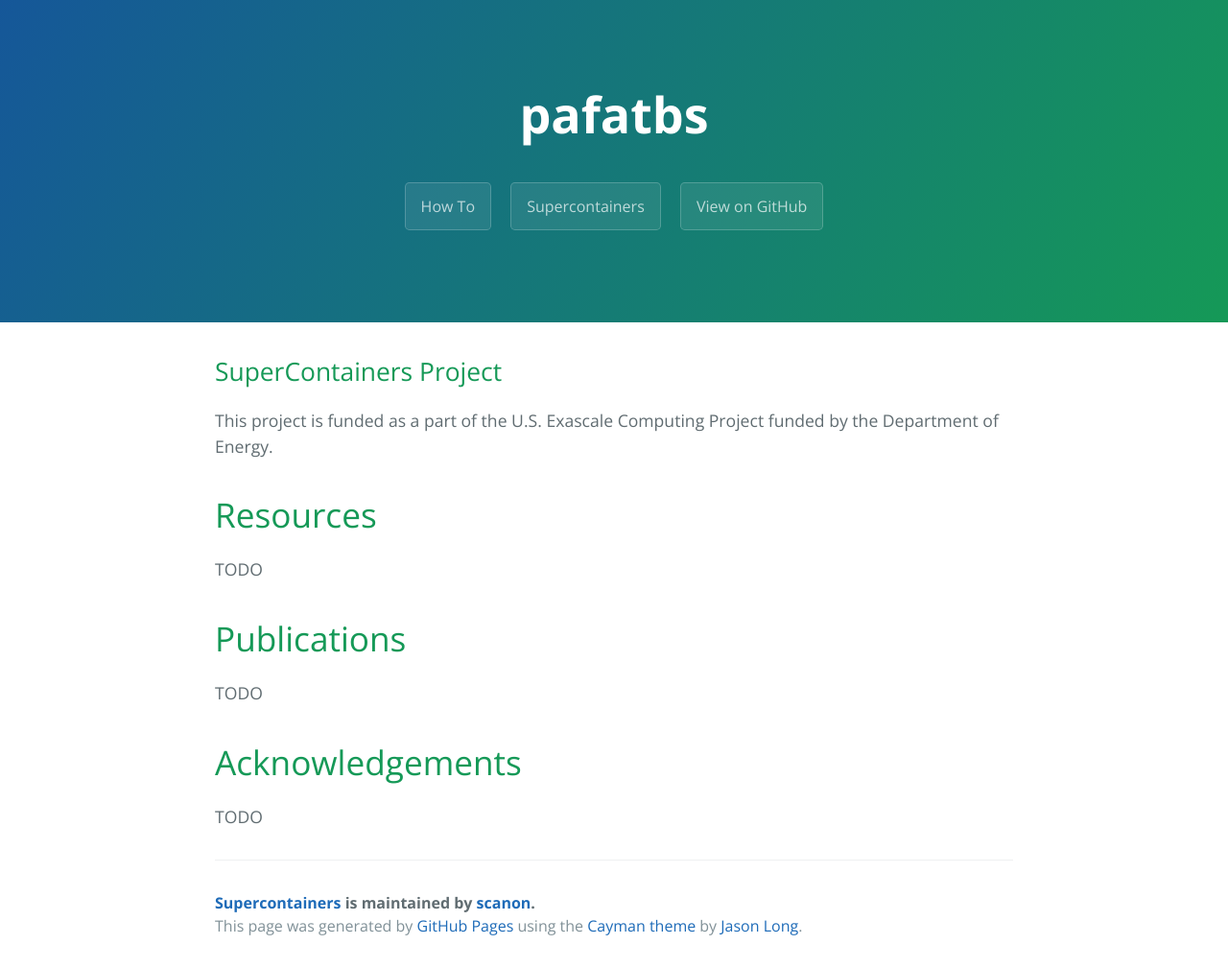
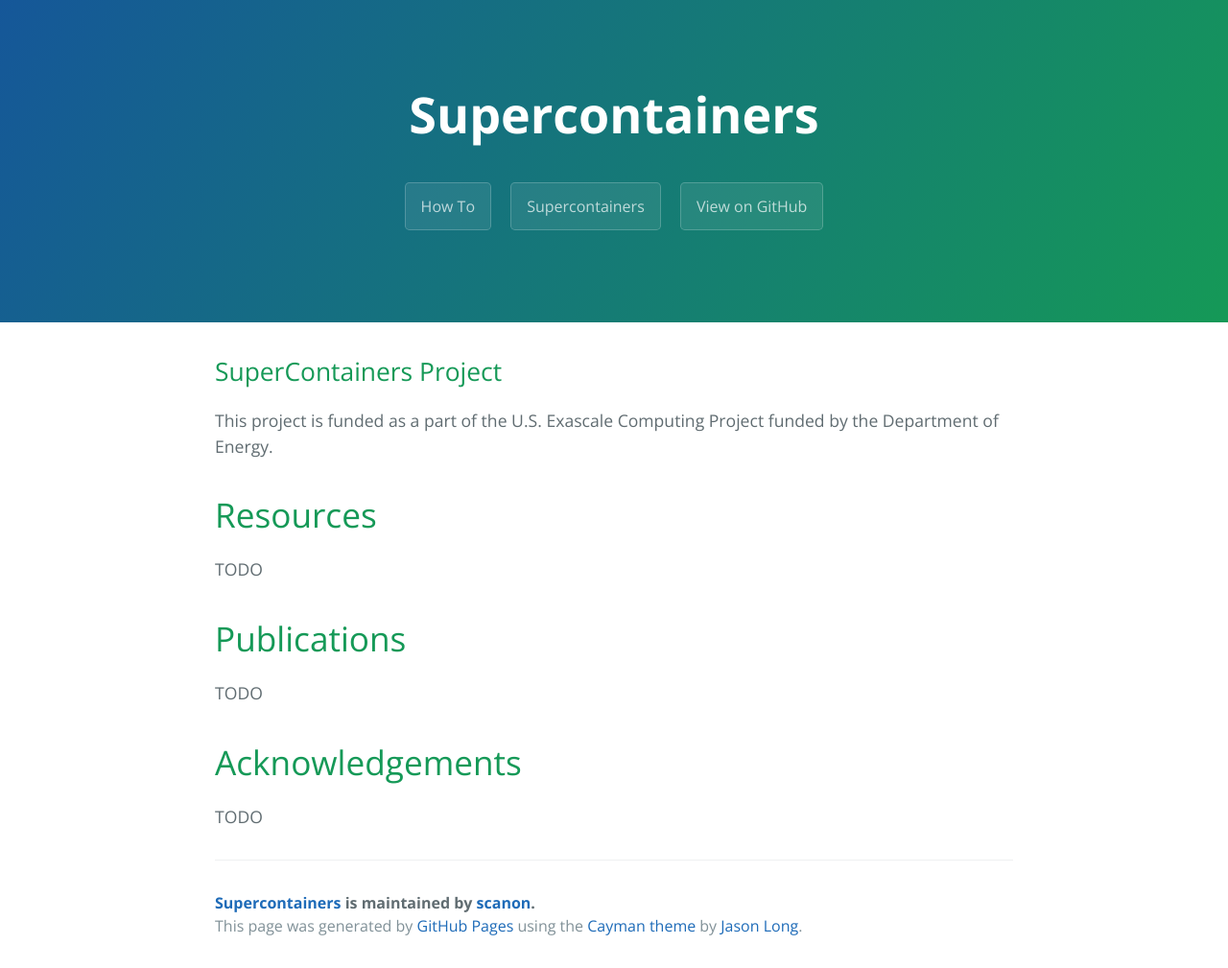
Before and after one commit to scanon/supercontainers.org, a Jekyll site: the page built from index.md, in a window 1280 px wide. Shown: the whole page at 96% size. Built offline with Jekyll 4.4.1, drawn with Linux system fonts in a browser that asks for light colours.

Commit message:
update layout

```diff
--- a/_layouts/template.html
+++ b/_layouts/template.html
@@ -11,7 +11,7 @@
   </head>
   <body>
     <section class="page-header">
-      <h1 class="project-name">pafatbs</h1>
+      <h1 class="project-name">Supercontainers</h1>
       <h2 class="project-tagline"></h2>
       {% for page in site.pages %}
         <a href= {{ page.filename }} class="btn">{{ page.title }}</a>
```
